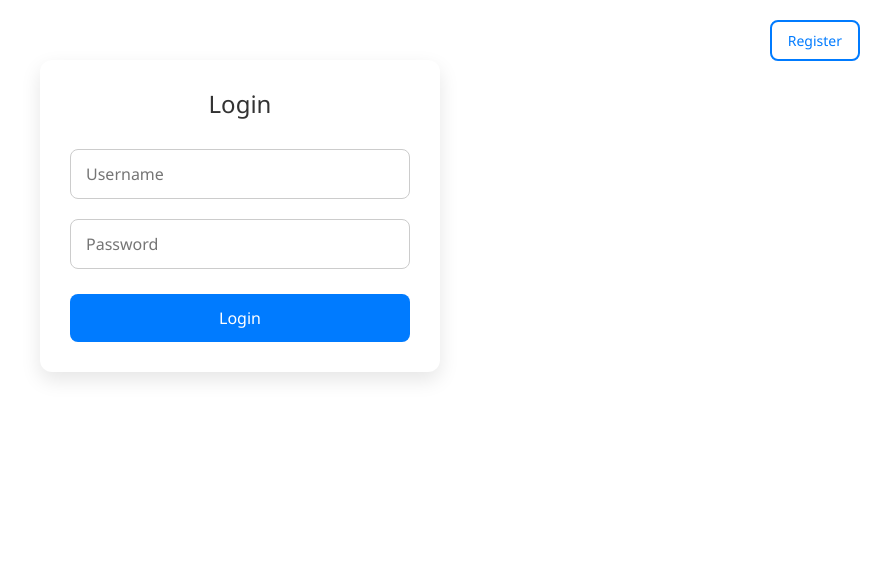
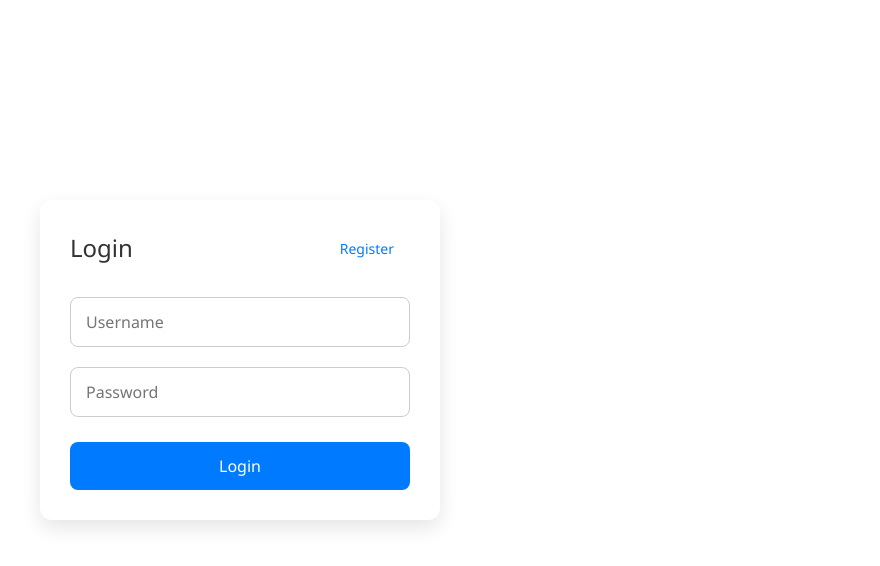
Before and after one commit to rubymattu/AngularApp2, an Angular app in the folder reservation/: page /login in a window 1280 px wide. Shown: the top 566 px of the page, without its empty margins (400-1280 px from the left). Built offline with nearby package versions, Linux system fonts and the light colour scheme.

Commit message:
Updated UI for the login and register

```diff
--- a/reservation/src/app/addreservation/addreservation.html
+++ b/reservation/src/app/addreservation/addreservation.html
@@ -55,18 +55,15 @@
   </div>
 
   <div class="mb-3">
-    <label for="reservationName">Reservation Name:</label>
-    <select
+    <label for="reservationName" class="form-label">Reservation Name</label>
+    <input
+      type="text"
       id="reservationName"
       class="form-control"
+      placeholder="Enter reservation name"
+      [(ngModel)]="reservation.reservationName"
       name="reservationName"
-      [(ngModel)]="reservation.reservationName"
-      required>
-      <option value="" disabled selected>Select a reservation</option>
-      <option *ngFor="let name of reservationName" [value]="name">
-        {{ name }}
-      </option>
-    </select>
+    >
   </div>
 
   <div class="mb-3">
--- a/reservation/src/app/auth/login/login.css
+++ b/reservation/src/app/auth/login/login.css
@@ -1,6 +1,6 @@
 .form-container {
   max-width: 400px;
-  margin: 60px auto;
+  margin: 200px auto;
   padding: 30px;
   background-color: #ffffff;
   border-radius: 12px;
@@ -9,10 +9,24 @@
   font-family: 'Segoe UI', Tahoma, Geneva, Verdana, sans-serif;
 }
 
-.form-container h2 {
+.form-header {
+  display: flex;
+  justify-content: space-between;
+  align-items: center;
   margin-bottom: 20px;
+}
+
+.form-header h2 {
+  margin: 0;
   font-size: 24px;
   color: #333;
+}
+
+.form-header .btn.btn-outline-primary {
+  width: auto;
+  margin: 0;
+  padding: 8px 16px;
+  font-size: 14px;
 }
 
 .form-container input[type="text"],
@@ -49,13 +63,15 @@
 }
 
 .btn.btn-outline-primary {
-  position: absolute;
-  top: 20px;
-  right: 20px;
+  /* position: absolute;
+  top: 100px;
+  right: 20px; */
+  Width: 100%;
+  margin-top: 10px;
   background-color: transparent;
-  border: 2px solid #007bff;
+  border: none;
   color: #007bff;
-  padding: 8px 16px;
+  padding: 12px;
   border-radius: 8px;
   font-size: 14px;
   cursor: pointer;
@@ -64,8 +80,7 @@
 }
 
 .btn.btn-outline-primary:hover {
-  background-color: #007bff;
-  color: #fff;
+  text-decoration: underline;
 }
 
 .error {
--- a/reservation/src/app/auth/login/login.html
+++ b/reservation/src/app/auth/login/login.html
@@ -1,10 +1,14 @@
 <div class="form-container">
-  <h2>Login</h2>
-  <button class="btn btn-outline-primary" routerLink="/register">Register</button>
+  <div class="form-header">
+    <h2>Login</h2>
+    <button class="btn btn-outline-primary" routerLink="/register">Register</button>
+  </div>
+
   <form (ngSubmit)="login()">
     <input type="text" [(ngModel)]="userName" name="username" placeholder="Username" required />
     <input type="password" [(ngModel)]="password" name="password" placeholder="Password" required />
     <button type="submit">Login</button>
+
     <div *ngIf="errorMessage" class="error">{{ errorMessage }}</div>
   </form>
 </div>
--- a/reservation/src/app/auth/register/register.css
+++ b/reservation/src/app/auth/register/register.css
@@ -1,6 +1,6 @@
 .form-container {
   max-width: 400px;
-  margin: 60px auto;
+  margin: 200px auto;
   padding: 30px;
   background-color: #ffffff;
   border-radius: 12px;
@@ -9,10 +9,24 @@
   font-family: 'Segoe UI', Tahoma, Geneva, Verdana, sans-serif;
 }
 
-.form-container h2 {
+.form-header {
+  display: flex;
+  justify-content: space-between;
+  align-items: center;
   margin-bottom: 20px;
+}
+
+.form-header h2 {
+  margin: 0;
   font-size: 24px;
   color: #333;
+}
+
+.form-header .btn.btn-outline-primary {
+  width: auto;
+  margin: 0;
+  padding: 8px 16px;
+  font-size: 14px;
 }
 
 .form-container input[type="text"],
@@ -50,13 +64,15 @@
 }
 
 .btn.btn-outline-primary {
-  position: absolute;
-  top: 20px;
-  right: 20px;
+  /* position: absolute;
+  top: 100px;
+  right: 20px; */
+  Width: 100%;
+  margin-top: 10px;
   background-color: transparent;
-  border: 2px solid #007bff;
+  border: none;
   color: #007bff;
-  padding: 8px 16px;
+  padding: 12px;
   border-radius: 8px;
   font-size: 14px;
   cursor: pointer;
@@ -65,8 +81,7 @@
 }
 
 .btn.btn-outline-primary:hover {
-  background-color: #007bff;
-  color: #fff;
+  text-decoration: underline;
 }
 
 .error {
--- a/reservation/src/app/auth/register/register.html
+++ b/reservation/src/app/auth/register/register.html
@@ -1,6 +1,8 @@
 <div class="form-container">
-  <h2>Register</h2>
-  <button class="btn btn-outline-primary" routerLink="/login">Login</button>
+  <div class="form-header">
+    <h2>Register</h2>
+    <button class="btn btn-outline-primary" routerLink="/login">Login</button>
+  </div>
   <form (ngSubmit)="register()">
     <input type="text" [(ngModel)]="userName" name="username" placeholder="Username" required />
     <input type="email" [(ngModel)]="emailAddress" name="emailAddress" placeholder="Email" required />
```
